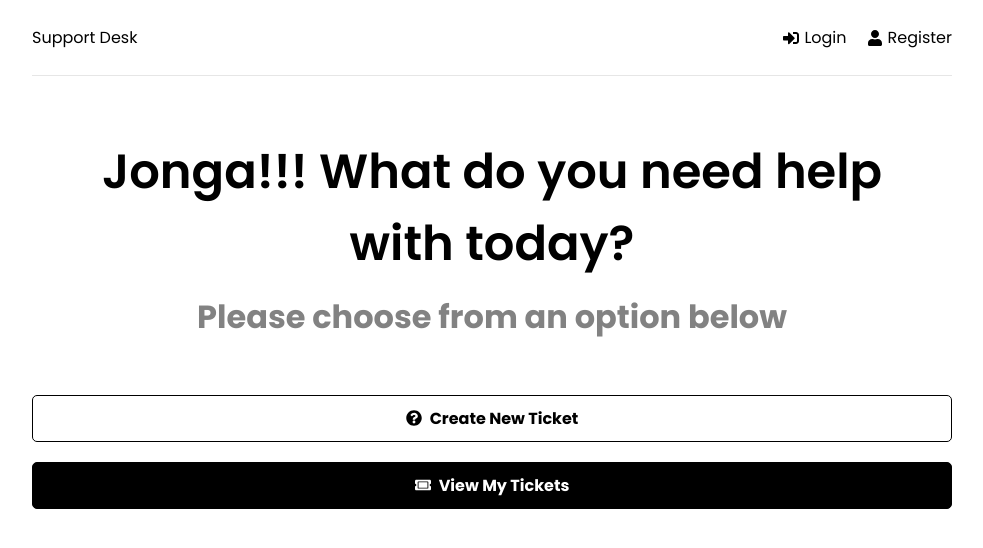
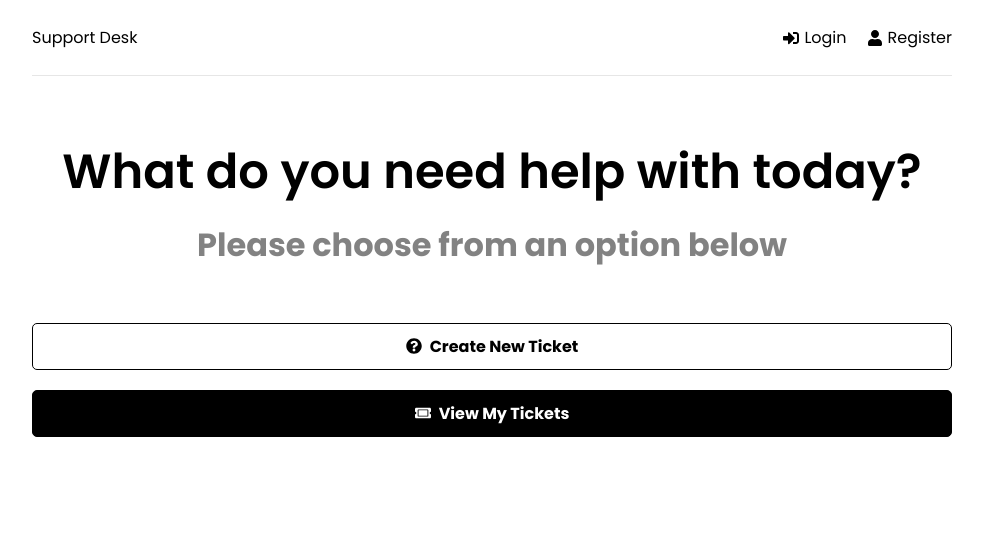
Before and after one commit to bekza/support-desk, a React (Create React App) app in the folder frontend/: page / in a window 1280 px wide. Shown: the top 548 px of the page, without its empty margins (148-1131 px from the left). Built offline with nearby package versions, Linux system fonts and the light colour scheme.

Commit message:
add helmet title

```diff
--- a/frontend/public/index.html
+++ b/frontend/public/index.html
@@ -24,7 +24,7 @@
       work correctly both with client-side routing and a non-root public URL.
       Learn how to configure a non-root public URL by running `npm run build`.
     -->
-    <title>Jonga! Support Desk</title>
+    <title>Support Desk</title>
   </head>
   <body>
     <noscript>You need to enable JavaScript to run this app.</noscript>
--- a/frontend/src/pages/Home.jsx
+++ b/frontend/src/pages/Home.jsx
@@ -5,7 +5,7 @@ function Home() {
   return (
     <>
       <section className='heading'>
-        <h1>Jonga!!! What do you need help with today?</h1>
+        <h1>What do you need help with today?</h1>
         <p>Please choose from an option below</p>
       </section>
       <Link to='/new-ticket' className='btn btn-reverse btn-block'>
```
